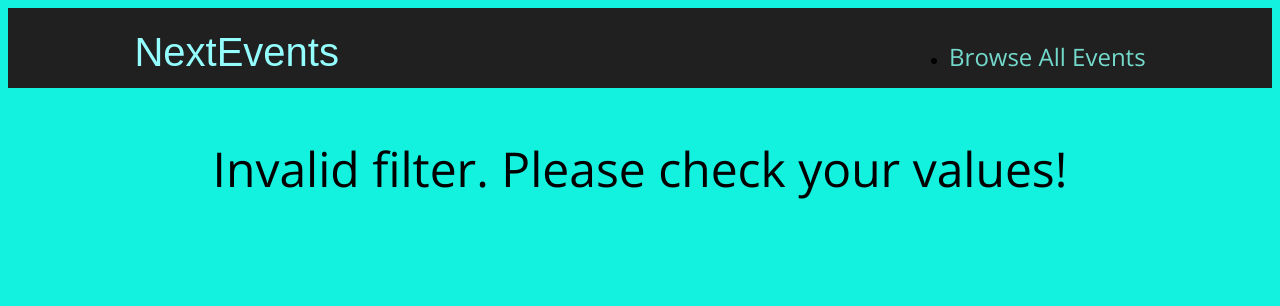
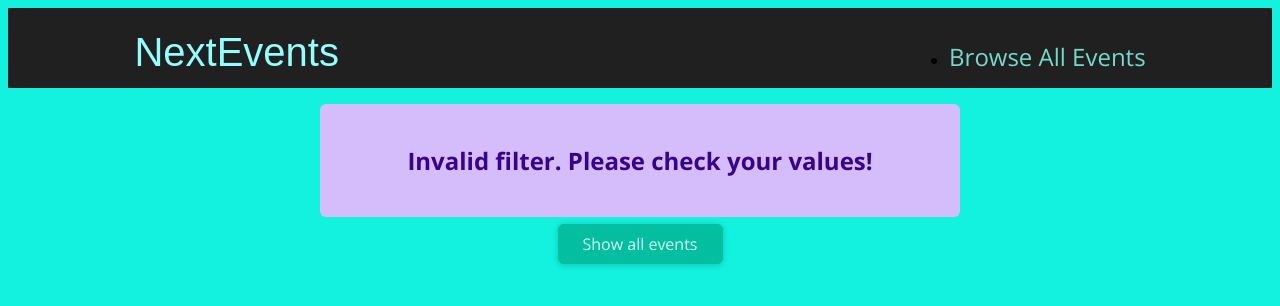
Before and after one commit to Ffedronic/next.js_events_app, a Next.js app: page /events in a window 1280 px wide. Shown: the top 306 px of the page. Built offline with nearby package versions, Linux system fonts and the light colour scheme.

Commit message:
alert components DONE && final commit

```diff
--- /dev/null
+++ b/components/error-alert.js
@@ -0,0 +1,7 @@
+import classes from './error-alert.module.css';
+
+function ErrorAlert(props) {
+  return <div className={classes.alert}>{props.children}</div>;
+}
+
+export default ErrorAlert;
--- /dev/null
+++ b/components/error-alert.module.css
@@ -0,0 +1,12 @@
+.alert {
+  margin: 1rem auto;
+  padding: 1rem 2rem;
+  width: 90%;
+  max-width: 40rem;
+  background-color: #d5bdfc;
+  color: #38028d;
+  font-weight: bold;
+  font-size: 1.5rem;
+  text-align: center;
+  border-radius: 6px;
+}
--- a/pages/events/[...filteredEvents].js
+++ b/pages/events/[...filteredEvents].js
@@ -3,8 +3,8 @@ import { getFilteredEvents } from "../../data";
 import EventList from "../../components/eventList";
 import { Fragment } from "react";
 import ResultsTitle from "../../components/results-title";
-import classes from "../../components/results-title.module.css";
 import Button from "../../components/ui/button";
+import ErrorAlert from "../../components/error-alert";
 
 function FilteredEventsPage() {
   const router = useRouter();
@@ -25,7 +25,16 @@ function FilteredEventsPage() {
     numMonth > 12 ||
     numMonth < 1
   ) {
-    return <p className="center">Invalid filter. Please check your values!</p>;
+    return (
+      <Fragment>
+        <ErrorAlert>
+          <p>Invalid filter. Please check your values!</p>
+        </ErrorAlert>
+        <div className="center">
+          <Button link="/events">Show all events</Button>
+        </div>
+      </Fragment>
+    );
   }
 
   const filteredEvents = getFilteredEvents({
@@ -33,17 +42,24 @@ function FilteredEventsPage() {
     month: numMonth,
   });
   if (!filteredEvents || filteredEvents.length === 0) {
-    return <Fragment>
-      <p className="center">No events found for the chosen filter!</p>
-
-    </Fragment>;
+    return (
+      <Fragment>
+        <ErrorAlert>
+          {" "}
+          <p>No events found for the chosen filter!</p>
+        </ErrorAlert>
+        <div className="center">
+          <Button link="/events">Show all events</Button>
+        </div>
+      </Fragment>
+    );
   }
 
   const date = new Date(numYear, numMonth - 1);
 
   return (
     <Fragment>
-      <ResultsTitle date={date}/>
+      <ResultsTitle date={date} />
       <EventList items={filteredEvents} />
     </Fragment>
   );
--- a/pages/index.js
+++ b/pages/index.js
@@ -6,7 +6,7 @@ function HomePage() {
   return (
     <main>
       <h1 className="center">The Home Page</h1>
-      <EventList items={featuredEvents}/>
+      <EventList items={featuredEvents} />
     </main>
   );
 }
--- a/styles/globals.css
+++ b/styles/globals.css
@@ -21,5 +21,4 @@ h6 {
 
 .center {
   text-align: center;
-  font-size: 3em;
 }
```
Also changed, not shown: components/results-title.js (+6 -6 lines), pages/events/[eventId].js (+16 -6 lines).
